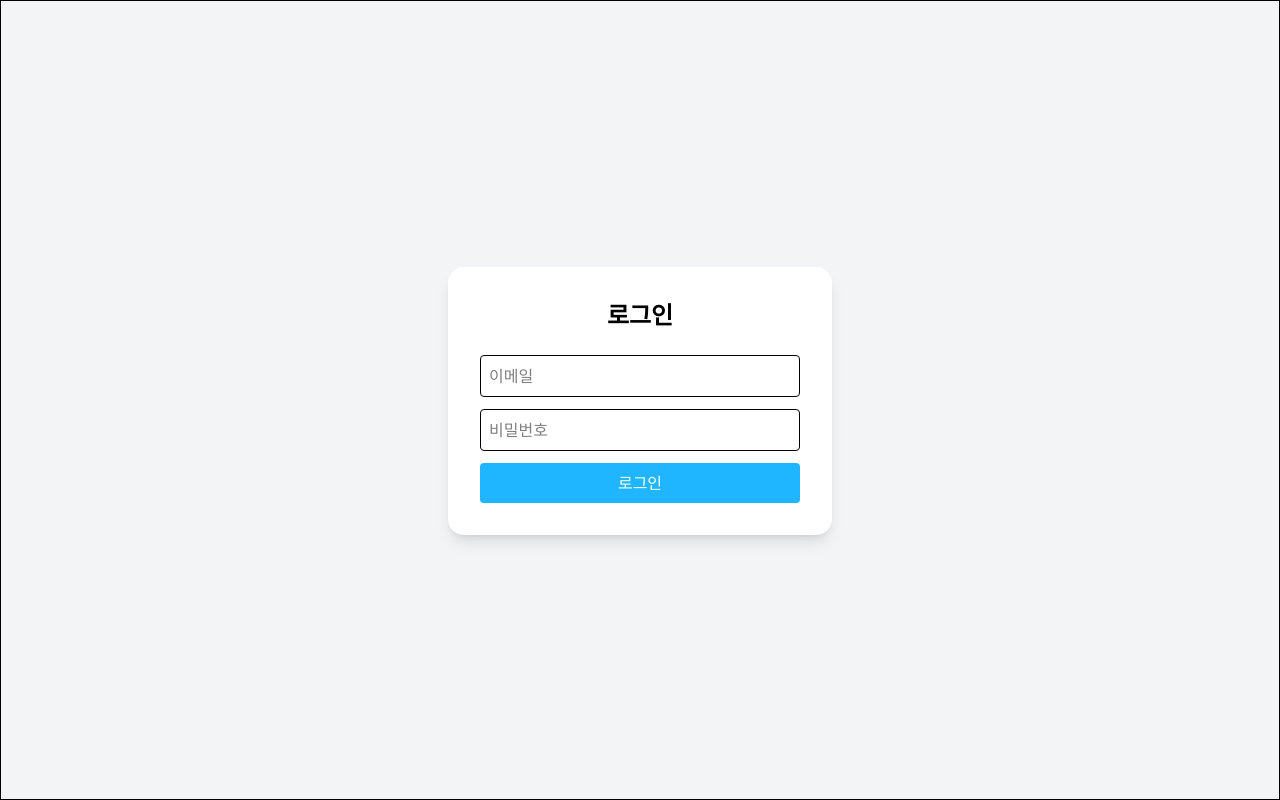
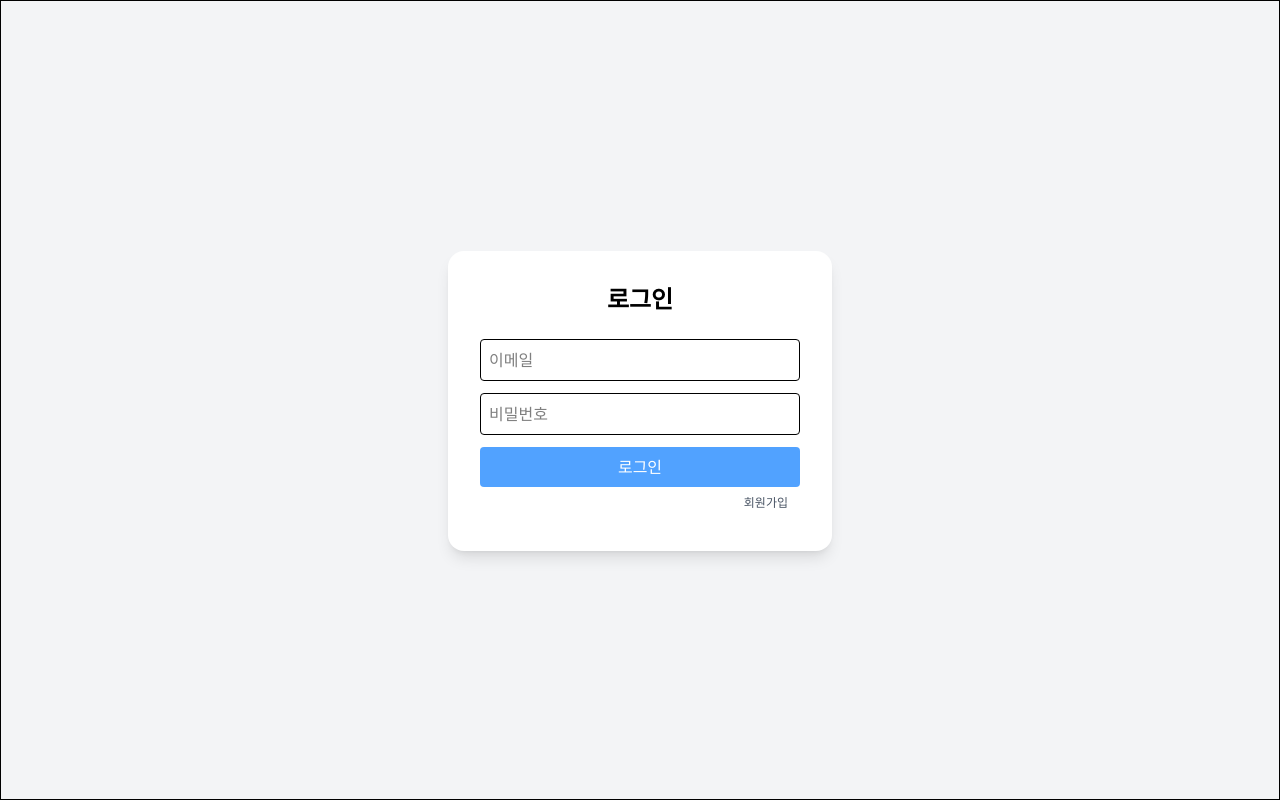
Before and after one commit to urcloud/Movie_Reservation, a React (Vite) app in the folder frontend/: page /login in a window 1280 px wide. Built offline with nearby package versions, Linux system fonts and the light colour scheme.

Commit message:
로그인 창에 회원가입 생성

```diff
--- a/frontend/src/pages/login.tsx
+++ b/frontend/src/pages/login.tsx
@@ -19,6 +19,9 @@ export function LoginForm() {
     setFormData((prev) => ({ ...prev, [name]: value }));
   };
 
+  const handleClick = () => {
+    return setLocation("/signup")
+  }
   const handleSubmit= (e: React.FormEvent<HTMLFormElement>) => {
     e.preventDefault();
 
@@ -57,11 +60,12 @@ export function LoginForm() {
           {errorMsg && <p className="text-red-500 text-sm">{errorMsg}</p>}
           <Button
           type="submit"
-          className="w-full bg-primary text-white py-2 rounded hover:bg-blue-300"
+          className="w-full bg-blue-400 text-white py-2 rounded hover:bg-primary"
           >
           로그인
           </Button>
         </form>
+          <Button className="w-full pr-3 text-xs text-right text-gray-600 hover:text-black" onClick={handleClick}>회원가입</Button>
       </div>
     </div>
   );
```
